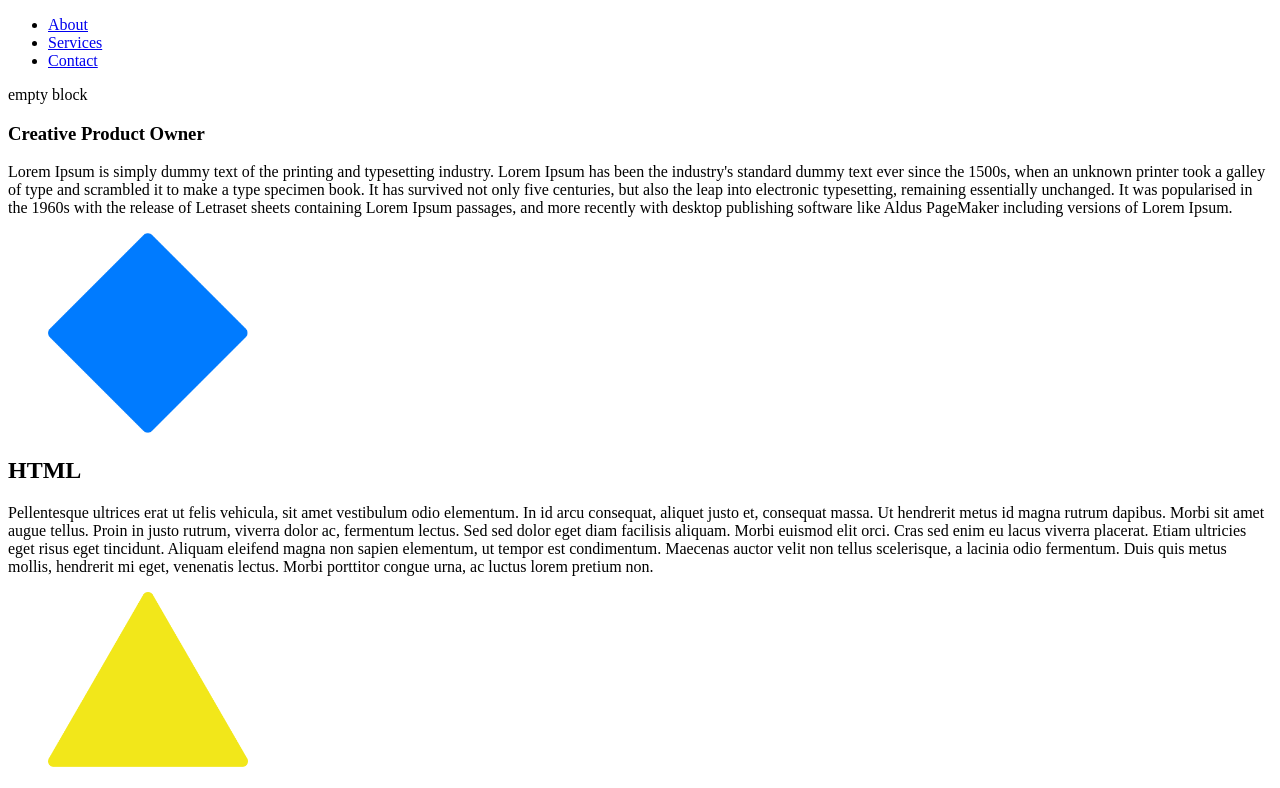
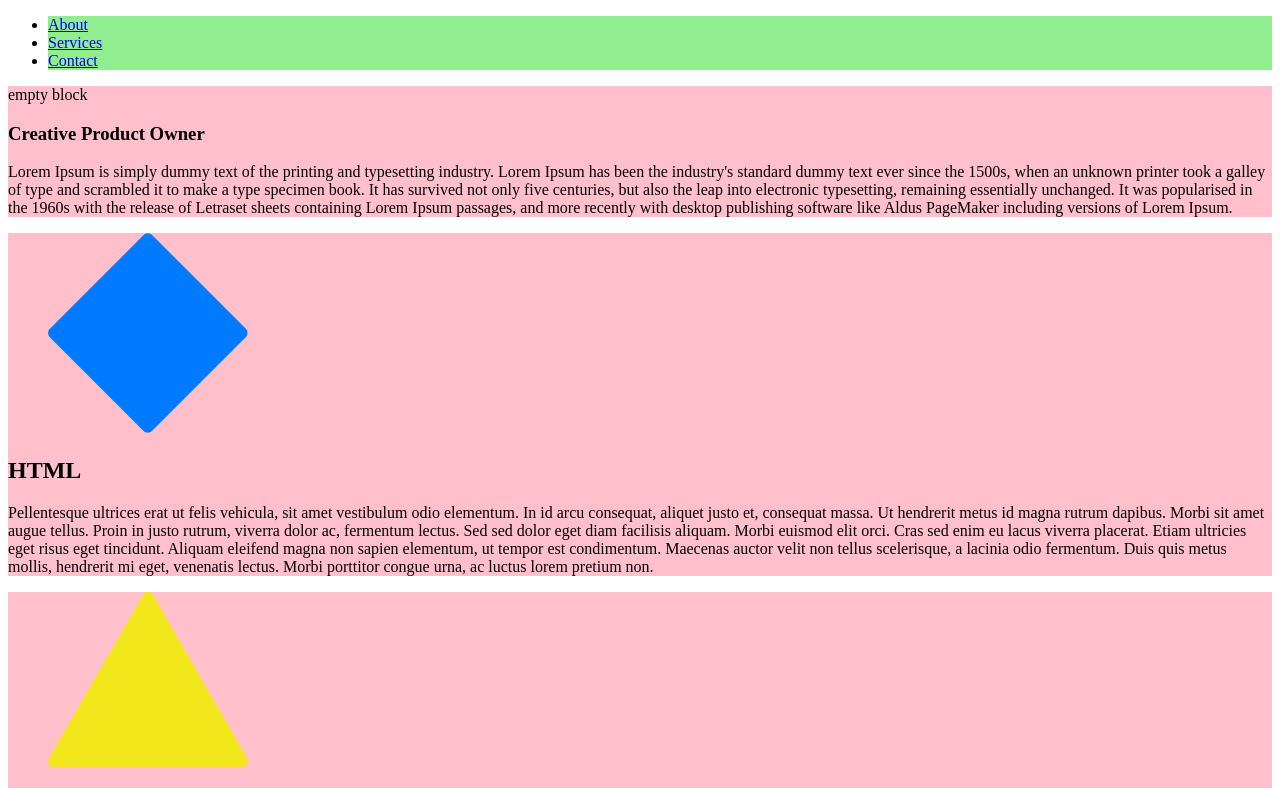
Before and after one commit to FranckChristmas/FKCS, a plain HTML site: page index.html in a window 1280 px wide. Shown: the top 788 px of the page. Drawn offline with Linux system fonts and the light colour scheme.

Commit message:
adding css

```diff
--- /dev/null
+++ b/css/style.css
@@ -0,0 +1,14 @@
+section {
+  background: pink;
+}
+section.text {
+  background: lightblue;
+}
+
+ul li {
+  background: lightgreen;
+}
+
+li {
+  background: lightyellow;
+}
--- a/index.html
+++ b/index.html
@@ -2,6 +2,7 @@
 <html lang="en">
   <head>
     <title>FKCS portfolio</title>
+    <link rel="stylesheet" href="css/style.css">
   </head>
   <body>
 
```
